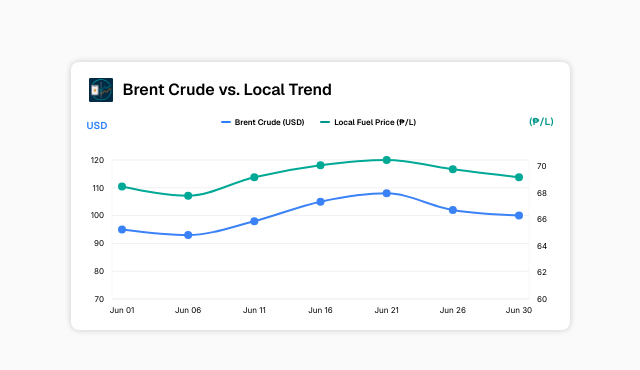
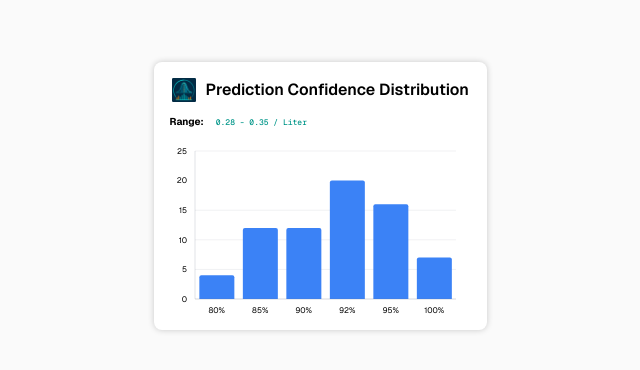
Before and after one commit to yelle15/fuelcast, a Next.js app in the folder frontend/: page / in a window 1280 px wide. Shown: the part 204-574 px from the top of the page, without its empty margins (320-960 px from the left). Built offline with nearby package versions, Linux system fonts and the light colour scheme.

Commit message:
prediction confidence distribution

```diff
--- a/frontend/src/app/page.js
+++ b/frontend/src/app/page.js
@@ -1,4 +1,4 @@
-import PredictionConfidenceDistribution from "@/components/brent-crude-vs-local-trend";
+import PredictionConfidenceDistribution from "@/components/prediction-confidence-distribution";
 
 export default function Home() {
   return (
--- /dev/null
+++ b/frontend/src/components/prediction-confidence-distribution.js
@@ -0,0 +1,110 @@
+"use client";
+
+import React from "react";
+import {
+  BarChart,
+  Bar,
+  XAxis,
+  YAxis,
+  CartesianGrid,
+  Tooltip,
+  ResponsiveContainer,
+} from "recharts";
+
+const mockConfidenceData = [
+  { confidence: "80%", frequency: 4 },
+  { confidence: "85%", frequency: 12 },
+  { confidence: "90%", frequency: 12 },
+  { confidence: "92%", frequency: 20 },
+  { confidence: "95%", frequency: 16 },
+  { confidence: "100%", frequency: 7 },
+];
+
+const CustomTooltip = ({ active, payload }) => {
+  if (active && payload && payload.length) {
+    return (
+      <div className="bg-white p-2 border border-gray-300 rounded-lg shadow-lg font-inter">
+        <p className="text-xs font-semibold text-black">
+          Confidence Level: {payload[0]?.payload?.confidence}
+        </p>
+        <p className="text-xs text-blue-500 font-semibold">
+          Frequency: {payload[0]?.value}
+        </p>
+      </div>
+    );
+  }
+  return null;
+};
+
+export default function PredictionConfidenceDistribution({
+  data = mockConfidenceData,
+  rangeDisplay = "0.28 - 0.35 / Liter",
+}) {
+  return (
+    <div className="w-full max-w-[333px] h-[268px] p-4 bg-white rounded-lg shadow-[0px_0px_6px_0px_rgba(0,0,0,0.20)] font-inter">
+      {/* Header */}
+      <div className="flex justify-start items-center gap-2 mb-3 ">
+        <img
+          src="/Prediction%20Confidence%20Distribution.png"
+          alt="Prediction Confidence Distribution Logo"
+          className="w-7 h-6 object-contain"
+        />
+        <h3 className="text-black text-base font-semibold">
+          Prediction Confidence Distribution
+        </h3>
+      </div>
+
+      {/* Labels */}
+      <div className="flex justify-start items-center gap-24 mb-3">
+        <span className="text-black text-[10px] font-bold flex items-center gap-2">
+          Range:
+          <span className="text-teal-600 text-[8px] font-medium font-mono ml-1">
+            {rangeDisplay}
+          </span>
+        </span>
+      </div>
+
+      {/* Chart */}
+      {/* <div className="w-full h-[200px]"> */}
+      <ResponsiveContainer width="100%" height="88%">
+        <BarChart
+          data={data}
+          margin={{ top: 10, right: 15, left: 0, bottom: 20 }}
+        >
+          {/* Grid (clean solid lines) */}
+          <CartesianGrid
+            stroke="rgba(107, 114, 128, 0.2)"
+            horizontal={true}
+            vertical={false}
+            strokeWidth={0.5}
+          />
+
+          {/* X-axis */}
+          <XAxis
+            dataKey="confidence"
+            tick={{ fontSize: 8, fill: "#000" }}
+            tickLine={false}
+            axisLine={{ stroke: "rgba(107, 114, 128, 0.2)" }}
+          />
+
+          {/* Y-axis (even spacing) */}
+          <YAxis
+            tick={{ fontSize: 8, fill: "#000" }}
+            tickLine={false}
+            axisLine={{ stroke: "rgba(107, 114, 128, 0.2)" }}
+            width={25}
+            domain={[0, 25]}
+            ticks={[0, 5, 10, 15, 20, 25]}
+          />
+
+          {/* Tooltip (NO cursor highlight anymore) */}
+          <Tooltip content={<CustomTooltip />} cursor={false} />
+
+          {/* Bars */}
+          <Bar dataKey="frequency" fill="#3B82F6" radius={[2, 2, 0, 0]} />
+        </BarChart>
+      </ResponsiveContainer>
+    </div>
+    // </div>
+  );
+}
```
Also changed, not shown: frontend/public/Prediction Confidence Distribution.png (added).
